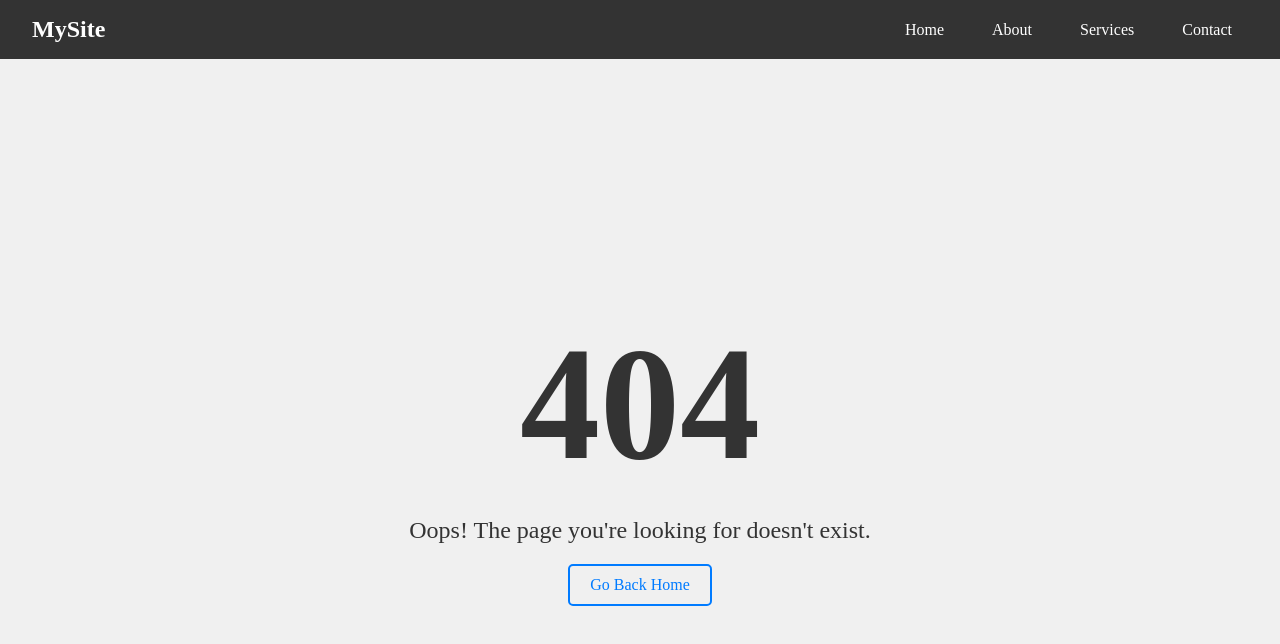
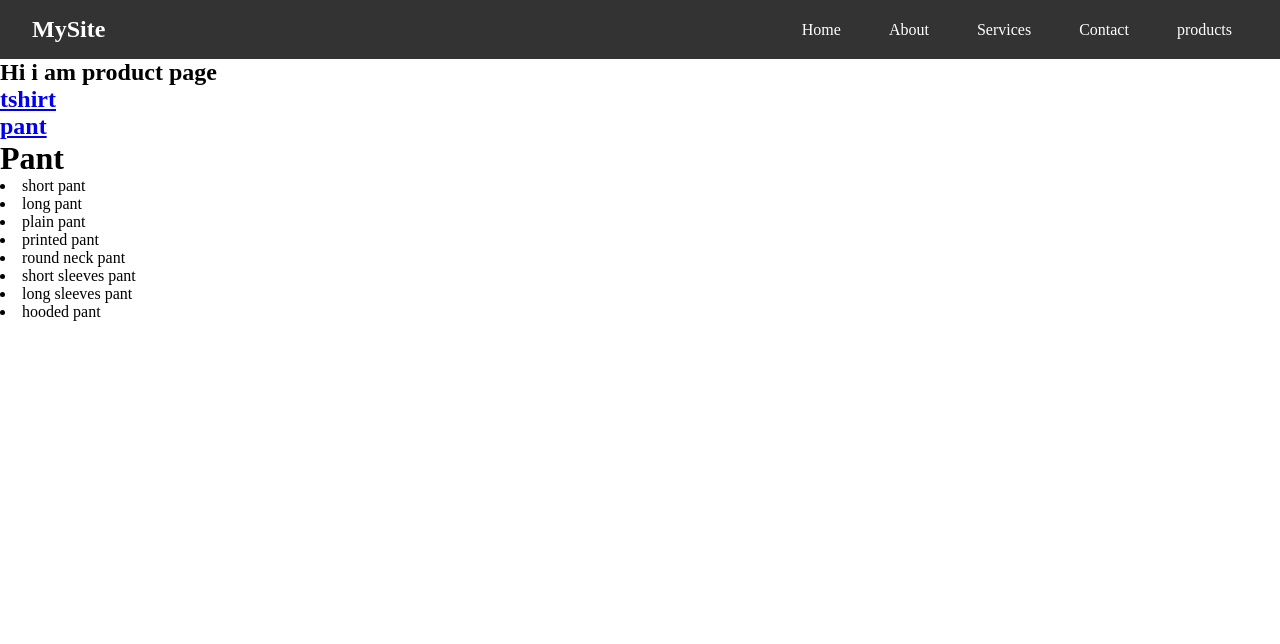
Before and after one commit to sagarregmi2056/reactuseNavigate, a React (Vite) app: page /products/pant in a window 1280 px wide. Before the commit this address had no page. Shown: the top 644 px of the page. Built offline with nearby package versions, Linux system fonts and the light colour scheme.

Commit message:
added data

```diff
--- a/src/App.jsx
+++ b/src/App.jsx
@@ -7,6 +7,11 @@ import Contact from "./pages/Contact";
 import Services from "./pages/Services";
 import PageNotFound from "./pages/PageNotFound";
 import PageBroken from "./pages/PageBroken";
+import College from "./pages/College";
+import Campus from "./pages/Campus";
+import Product from "./pages/Product";
+import Tshirt from "./pages/Tshirt";
+import Pant from "./pages/Pant";
 
 function App() {
   return (
@@ -17,7 +22,14 @@ function App() {
         <Route path="/" element={<Home />} />
         <Route path="/about" element={<AboutUs />} />
         <Route path="/contact" element={<Contact />} />
+
         <Route path="/services" element={<Services />} />
+        <Route path="/products" element={<Product />}>
+          <Route index element={<Tshirt />} />
+          <Route path="tshirt" element={<Tshirt />} />
+          <Route path="pant" element={<Pant />} />
+        </Route>
+
         <Route path="*" element={<PageBroken />} />
       </Routes>
     </>
--- a/src/components/Navbar.jsx
+++ b/src/components/Navbar.jsx
@@ -19,6 +19,10 @@ const Navbar = () => {
           <li>
             <Link to="/contact">Contact</Link>
           </li>
+
+          <li>
+            <Link to="/products">products</Link>
+          </li>
         </ul>
       </nav>
     </div>
--- a/src/pages/AboutUs.jsx
+++ b/src/pages/AboutUs.jsx
@@ -14,6 +14,8 @@ const AboutUs = () => {
       <button onClick={() => window.history.back()}>Go Back</button>
 
       <button onClick={malailaija}>Go to home page</button>
+
+      <button onClick={() => window.history.forward()}>Go Forward</button>
     </>
   );
 };
--- /dev/null
+++ b/src/pages/Campus.jsx
@@ -0,0 +1,7 @@
+import React from "react";
+
+const Campus = () => {
+  return <div>Company</div>;
+};
+
+export default Campus;
--- /dev/null
+++ b/src/pages/College.jsx
@@ -0,0 +1,7 @@
+import React from "react";
+
+const College = () => {
+  return <div>College</div>;
+};
+
+export default College;
--- /dev/null
+++ b/src/pages/Pant.jsx
@@ -0,0 +1,19 @@
+import React from "react";
+
+const Pant = () => {
+  return (
+    <>
+      <h1>Pant</h1>
+      <li>short pant</li>
+      <li>long pant</li>
+      <li>plain pant</li>
+      <li>printed pant</li>
+      <li>round neck pant</li>
+      <li>short sleeves pant</li>
+      <li>long sleeves pant</li>
+      <li>hooded pant</li>
+    </>
+  );
+};
+
+export default Pant;
--- /dev/null
+++ b/src/pages/Product.jsx
@@ -0,0 +1,20 @@
+import { Link, Outlet } from "react-router-dom";
+
+const Product = () => {
+  return (
+    <>
+      <h2>Hi i am product page</h2>
+      <h2>
+        <Link to="tshirt">tshirt</Link>
+      </h2>
+
+      <h2>
+        <Link to="pant">pant</Link>
+      </h2>
+
+      <Outlet />
+    </>
+  );
+};
+
+export default Product;
--- a/src/pages/Services.jsx
+++ b/src/pages/Services.jsx
@@ -1,5 +1,5 @@
 const Services = () => {
-  return <div>Services</div>;
+  return <>This is service page</>;
 };
 
 export default Services;
--- /dev/null
+++ b/src/pages/Tshirt.jsx
@@ -0,0 +1,18 @@
+const Tshirt = () => {
+  return (
+    <div>
+      <h1>tshirt</h1>
+      <li>crop tshirt</li>
+      <li>long tshirt</li>
+      <li>short tshirt</li>
+      <li>plain tshirt</li>
+      <li>printed tshirt</li>
+      <li>round neck tshirt</li>
+      <li>short sleeves tshirt</li>
+      <li>long sleeves tshirt</li>
+      <li>hooded tshirt</li>
+    </div>
+  );
+};
+
+export default Tshirt;
```
